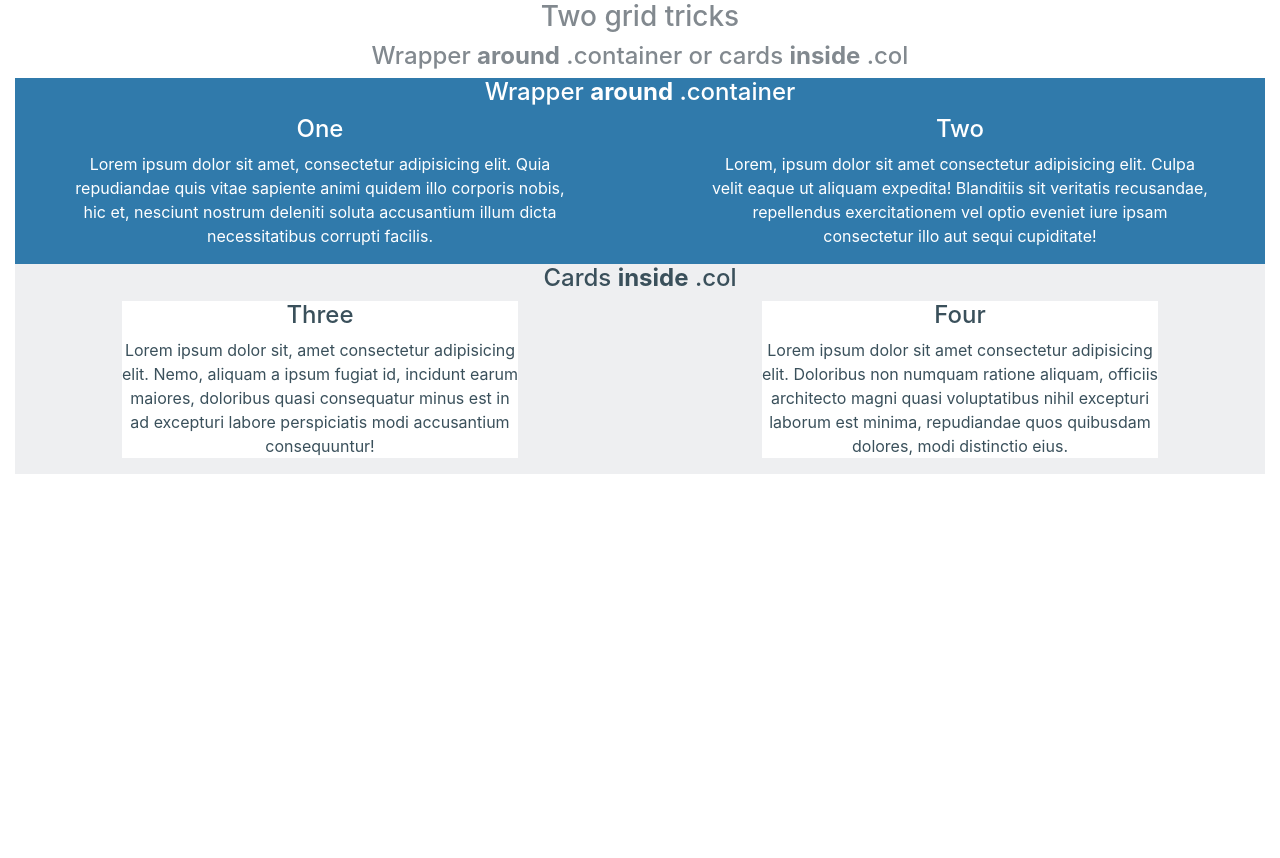
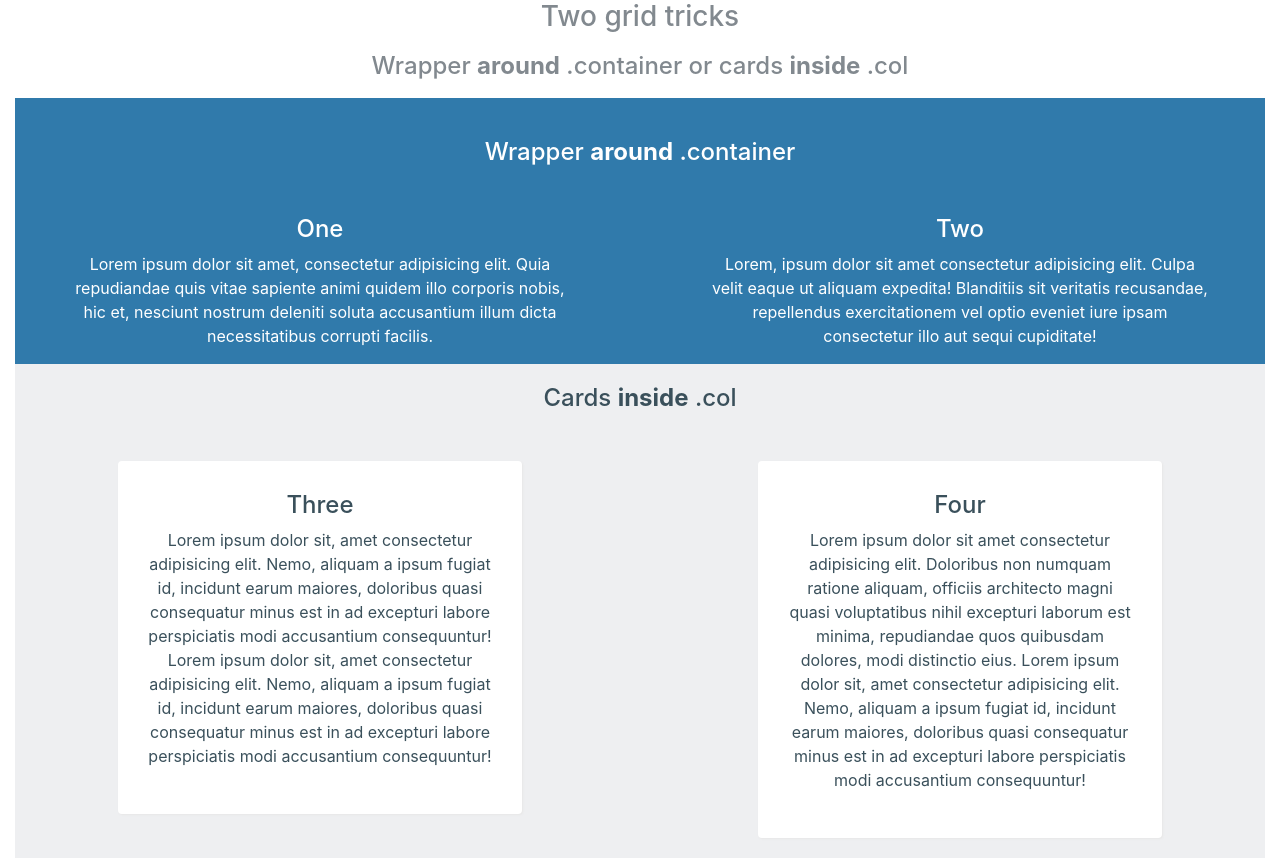
Before and after one commit to CalebSherfick/Two-Grid-Challenge, a plain HTML site: page index.html in a window 1280 px wide. Before the commit the page ends 800 px from the top, so only its background shows below. Drawn offline with nearby package versions, Linux system fonts and the light colour scheme.

Commit message:
changed padding

```diff
--- a/index.html
+++ b/index.html
@@ -19,7 +19,7 @@
       <div class="row">
         <div class="col-md-12">
           <h3>Two grid tricks</h3>
-          <h4>Wrapper <span class="emphasis">around</span> .container or cards <span class="emphasis">inside</span>
+          <h4 class="top">Wrapper <span class="emphasis">around</span> .container or cards <span class="emphasis">inside</span>
             .col</h4>
         </div>
       </div>
@@ -28,7 +28,7 @@
     <div class="bg-blue">
       <div class="row">
         <div class="col-md-12">
-          <h4>Wrapper <span class="emphasis">around</span> .container</h4>
+          <h4 class="middle">Wrapper <span class="emphasis">around</span> .container</h4>
         </div>
       </div>
       <div class="row justify-content-around">
@@ -49,23 +49,29 @@
 
     <div class="bg-gray">
       <div class="row">
-        <h4 class="col-md-12">Cards <span class="emphasis">inside</span> .col</h4>
+        <h4 class="col-md-12 bottom">Cards <span class="emphasis">inside</span> .col</h4>
       </div>
       <div class="row justify-content-around">
-        <div class="col-md-4">
+        <div class="col-md-5">
           <div class="boxes">
             <h4>Three</h4>
             <p>Lorem ipsum dolor sit, amet consectetur adipisicing elit. Nemo, aliquam a ipsum fugiat id, incidunt
               earum maiores, doloribus quasi consequatur minus est in ad excepturi labore perspiciatis modi accusantium
+              consequuntur! Lorem ipsum dolor sit, amet consectetur adipisicing elit. Nemo, aliquam a ipsum fugiat id,
+              incidunt
+              earum maiores, doloribus quasi consequatur minus est in ad excepturi labore perspiciatis modi accusantium
               consequuntur!</p>
           </div>
         </div>
-        <div class="col-md-4">
+        <div class="col-md-5">
           <div class="boxes">
             <h4>Four</h4>
             <p>Lorem ipsum dolor sit amet consectetur adipisicing elit. Doloribus non numquam ratione aliquam, officiis
               architecto magni quasi voluptatibus nihil excepturi laborum est minima, repudiandae quos quibusdam
-              dolores, modi distinctio eius.</p>
+              dolores, modi distinctio eius. Lorem ipsum dolor sit, amet consectetur adipisicing elit. Nemo, aliquam a
+              ipsum fugiat id, incidunt
+              earum maiores, doloribus quasi consequatur minus est in ad excepturi labore perspiciatis modi accusantium
+              consequuntur!</p>
           </div>
         </div>
       </div>
--- a/style.css
+++ b/style.css
@@ -14,14 +14,32 @@
 .bg-gray {
   background-color: #eeeff1;
   color: #3a505b;
-}
+  }
 
-
+  .bigger {
+    padding: 10px;
+  }
 
 .emphasis {
   font-weight: bold;
 }
 
 .boxes {
-  background-color: white;
+  background: white;
+  padding: 30px;
+  box-shadow: 1px 1px 2px #e7e7e7;
+  border-radius: 4px;
+  margin: 20px 50px;
 }
+
+.top {
+padding: 10px;
+}
+
+.middle {
+padding: 40px;
+}
+
+.bottom {
+  padding: 20px;
+}
```
